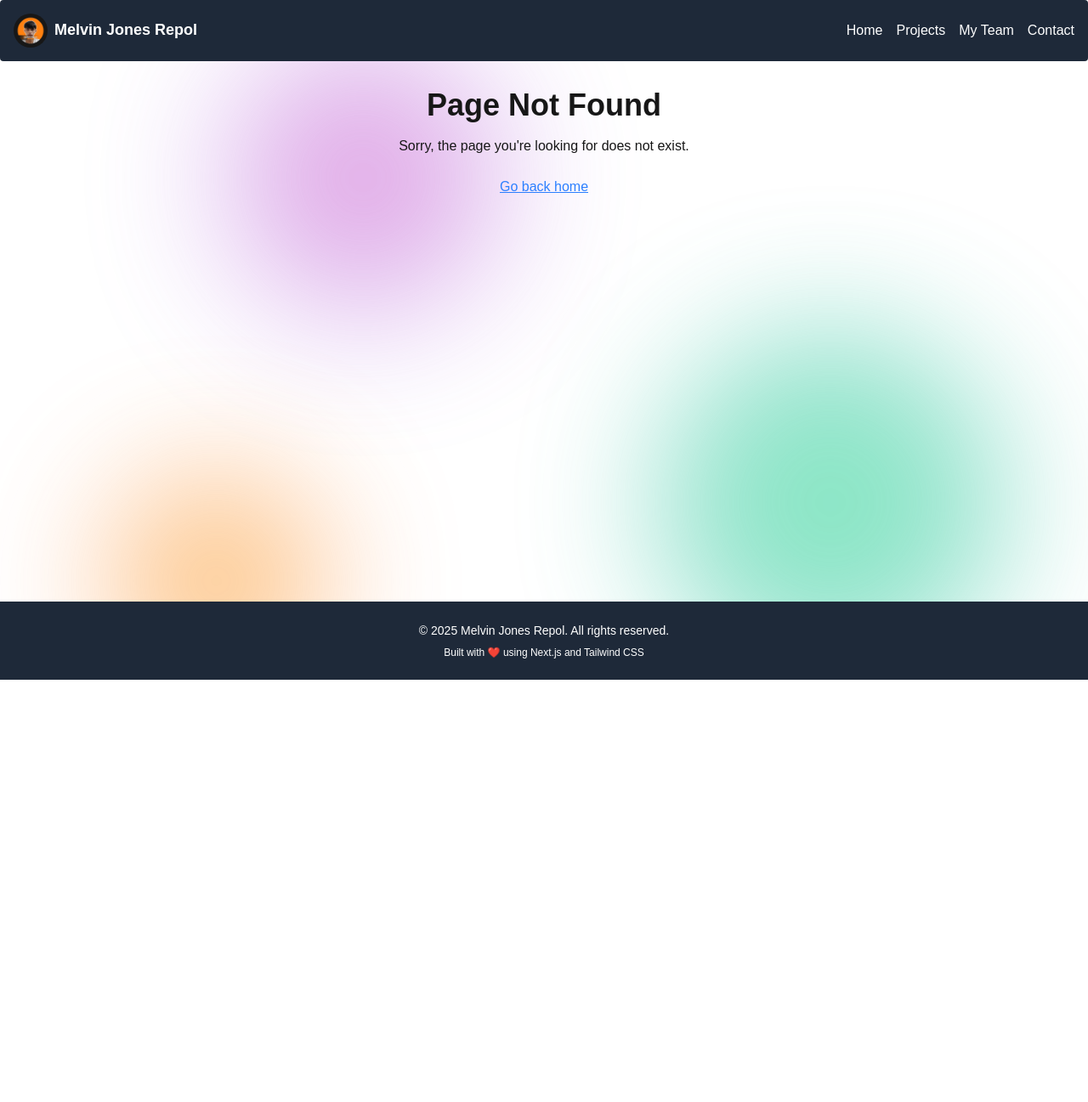
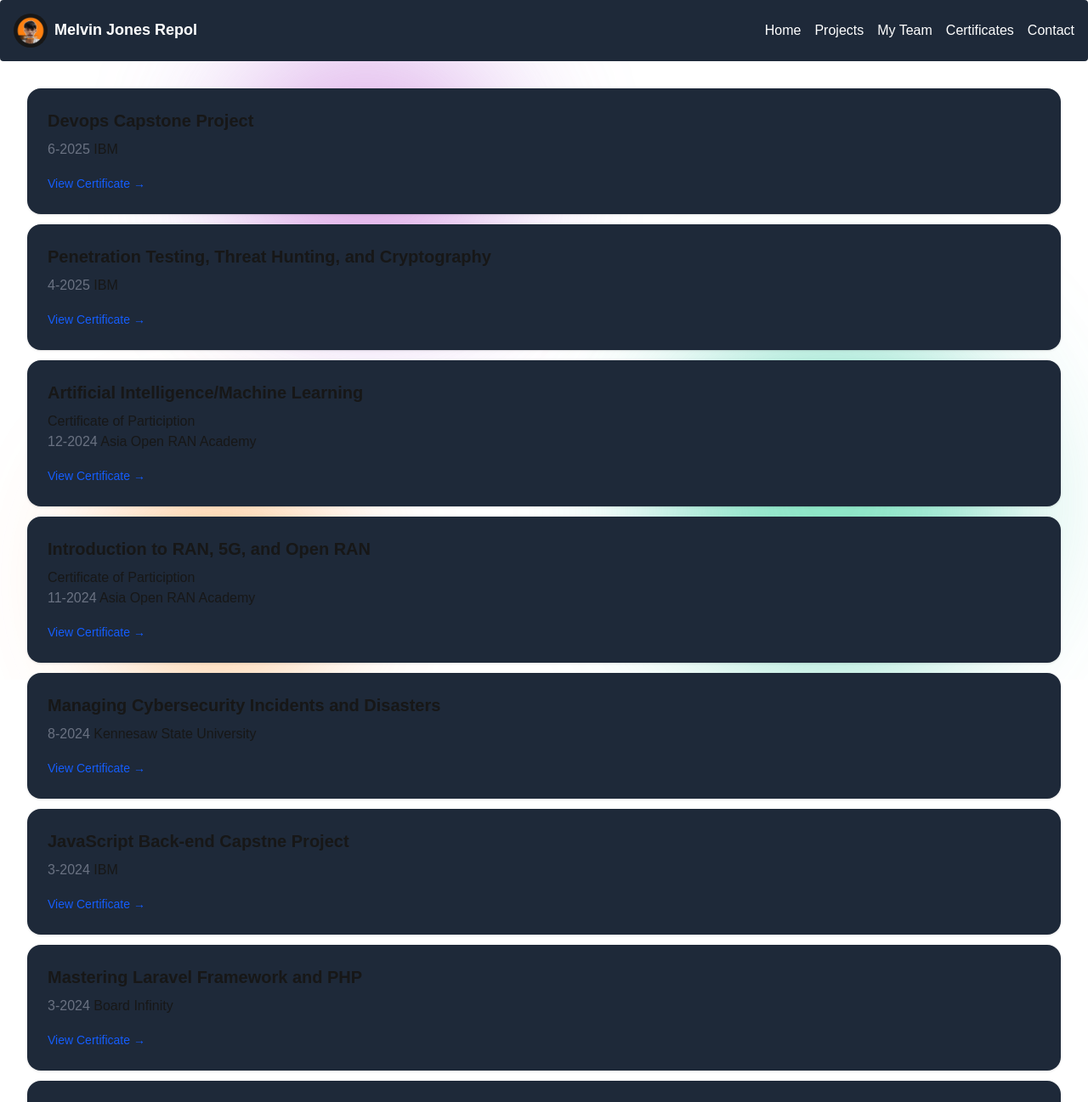
Before and after one commit to mrepol742/melvinjonesrepol, a Next.js app: page /certificates in a window 1280 px wide. Before the commit this address had no page. Shown: the top 1297 px of the page at 85% size. Before the commit the page ends 800 px from the top, so only its background shows below. Built offline with nearby package versions, Linux system fonts and the light colour scheme.

Commit message:
feat: add Certificates page and CertificateCard component, update navigation

```diff
--- /dev/null
+++ b/src/app/certificates/page.tsx
@@ -0,0 +1,84 @@
+import CertificateCard from "@/components/CertificateCard";
+
+export default function Certificates() {
+  return (
+    <main className="p-8">
+      <section>
+        <CertificateCard
+          title="Devops Capstone Project"
+          description="IBM"
+          date="6-2025"
+          link="https://www.coursera.org/account/accomplishments/verify/YCGVVL7P1NNG"
+        />
+        <CertificateCard
+          title="Penetration Testing, Threat Hunting, and Cryptography"
+          description="IBM"
+          date="4-2025"
+          link="https://www.coursera.org/account/accomplishments/verify/5A84IHRBVEW9"
+        />
+        <CertificateCard
+          title="Artificial Intelligence/Machine Learning"
+          type="Certificate of Particiption"
+          description="Asia Open RAN Academy"
+          date="12-2024"
+          link="https://drive.google.com/file/d/1fnhQ8kud8dCXdFtUGDDDUZ3MCdlKBfYE/view?usp=sharing"
+        />
+        <CertificateCard
+          title="Introduction to RAN, 5G, and Open RAN"
+          type="Certificate of Particiption"
+          description="Asia Open RAN Academy"
+          date="11-2024"
+          link="https://drive.google.com/file/d/139AF3kBrgM3Z12dTCxnpv97aOXaOBqBO/view?usp=sharing"
+        />
+        <CertificateCard
+          title="Managing Cybersecurity Incidents and Disasters"
+          description="Kennesaw State University"
+          date="8-2024"
+          link="https://www.coursera.org/account/accomplishments/verify/47WRV357E5DK"
+        />
+        <CertificateCard
+          title="JavaScript Back-end Capstne Project"
+          description="IBM"
+          date="3-2024"
+          link="https://www.coursera.org/account/accomplishments/verify/N5L8HX4TMRJ6"
+        />
+        <CertificateCard
+          title="Mastering Laravel Framework and PHP"
+          description="Board Infinity"
+          date="3-2024"
+          link="https://www.coursera.org/account/accomplishments/verify/HTBCP5ZAMB7F"
+        />
+        <CertificateCard
+          title="Developing Back-End Apps with Node.js and Express"
+          description="IBM"
+          date="3-2024"
+          link="https://www.coursera.org/account/accomplishments/certificate/D376A25E39TK"
+        />
+        <CertificateCard
+          title="Introduction to Software Engineering"
+          description="IBM"
+          date="2-2024"
+          link="https://www.coursera.org/account/accomplishments/certificate/JN67GSBM4HE5"
+        />
+        <CertificateCard
+          title="Software Developer Career Guide and Interview Preparation"
+          description="IBM"
+          date="2-2024"
+          link="https://www.coursera.org/account/accomplishments/certificate/EK4LFEGKP4KY"
+        />
+        <CertificateCard
+          title="Introduction to DevOps"
+          description="IBM"
+          date="10-2023"
+          link="https://www.coursera.org/account/accomplishments/certificate/UH3LKLXAY5WK"
+        />
+        <CertificateCard
+          title="Sololearn Course Completion Certificates"
+          description="Sololearn"
+          date="1-2019 2-2022"
+          link="https://www.sololearn.com/profile/11349142"
+        />
+      </section>
+    </main>
+  );
+}
--- a/src/app/globals.css
+++ b/src/app/globals.css
@@ -26,7 +26,7 @@ body {
 }
 
 .background-gloss {
-  position: absolute;
+  position: fixed;
   width: 100%;
   height: 100%;
   overflow: hidden;
--- /dev/null
+++ b/src/components/CertificateCard.tsx
@@ -0,0 +1,36 @@
+import Link from "next/link";
+
+type CertificateCardProps = {
+  title: string;
+  description: string;
+  date: string;
+  type?: string;
+  link: string;
+};
+
+export default function CertificateCard({
+  title,
+  description,
+  date,
+  type,
+  link,
+}: CertificateCardProps) {
+  return (
+    <div className="bg-gray-800 rounded-2xl p-6 shadow hover:shadow-lg transition mb-3">
+      <h3 className="text-xl font-bold mb-2">{title}</h3>
+      <span>{type}</span>
+      <p className="text-white-800 mb-4">
+        <span className="text-gray-500">{date}</span> {description}
+      </p>
+
+      <Link
+        href={link}
+        target="_blank"
+        rel="noopener noreferrer"
+        className="text-blue-600 font-medium text-sm hover:underline mr-4"
+      >
+        View Certificate →
+      </Link>
+    </div>
+  );
+}
--- a/src/components/Nav.tsx
+++ b/src/components/Nav.tsx
@@ -45,6 +45,11 @@ export default function Nav() {
           <li>
             <Link href="/my-team" className="hover:underline">
               My Team
+            </Link>
+          </li>
+          <li>
+            <Link href="/certificates" className="hover:underline">
+              Certificates
             </Link>
           </li>
           <li>
```
